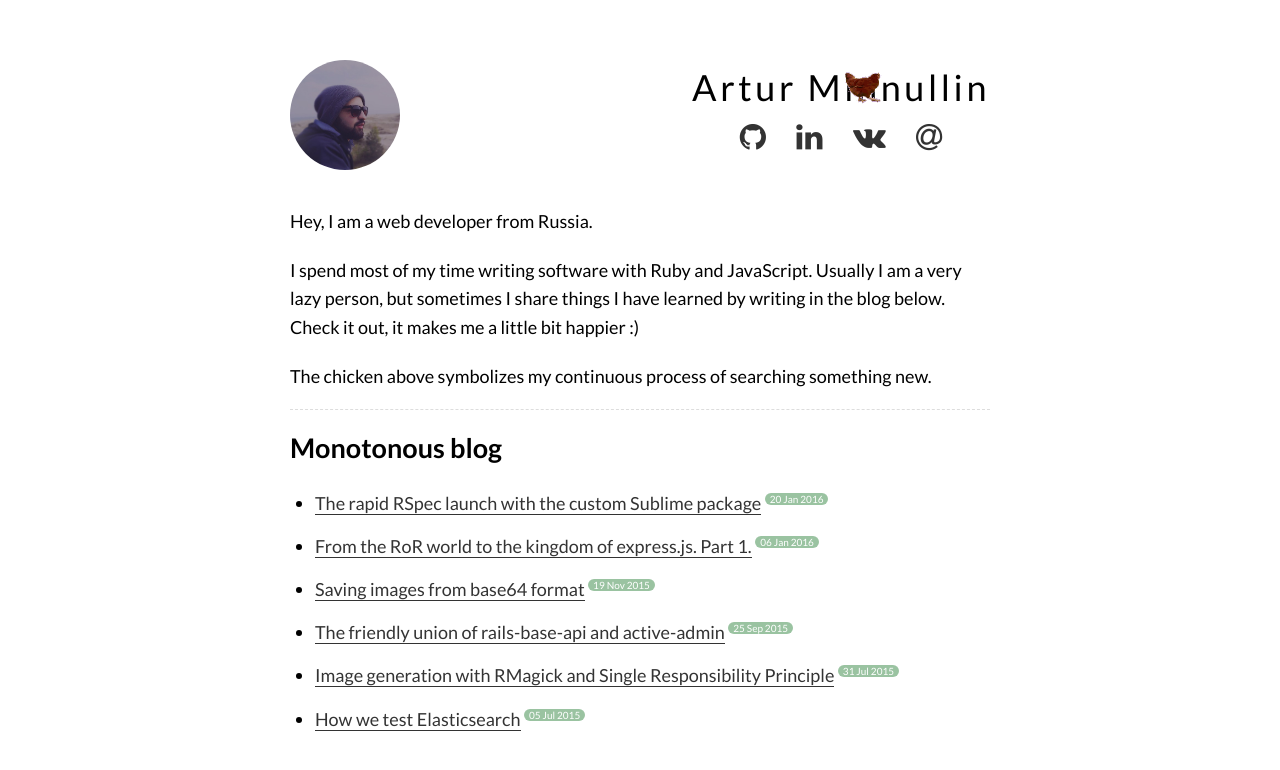
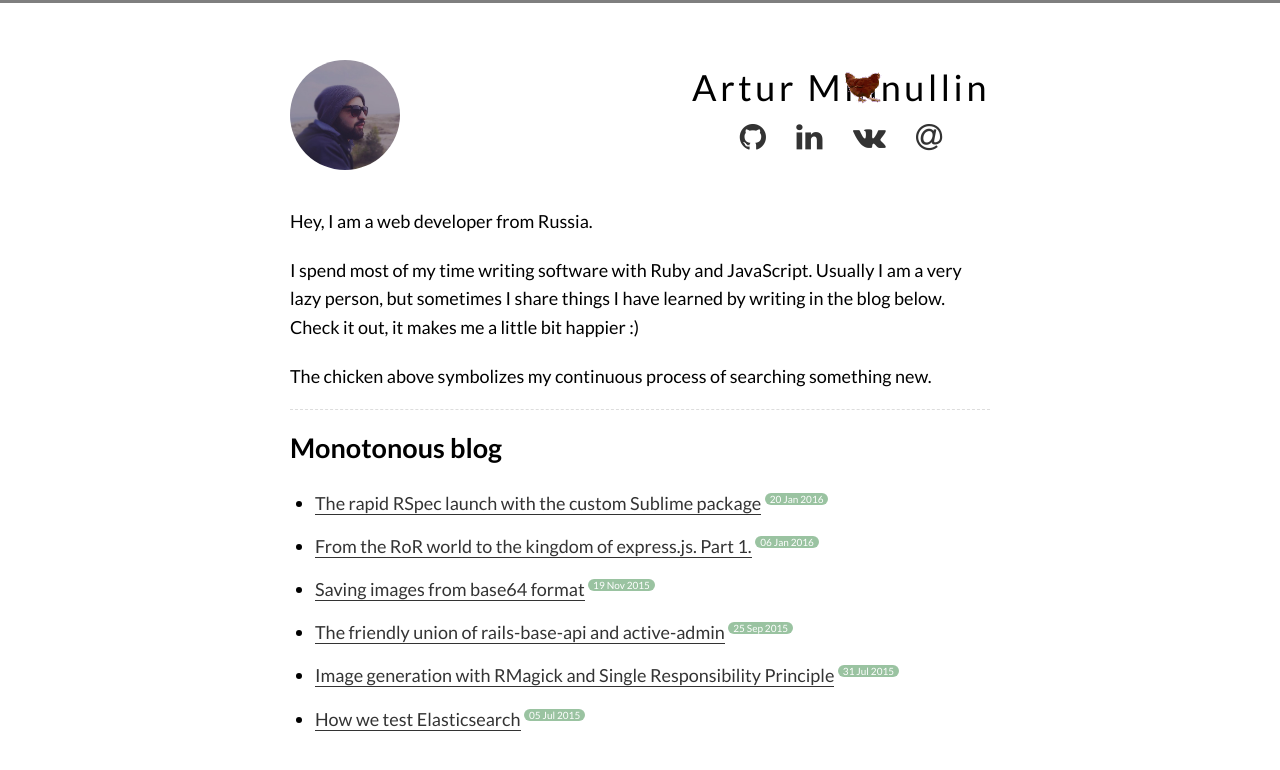
Before and after one commit to ArturMinnullin/arturminnullin.github.io, a Jekyll site: the page built from index.html, in a window 1280 px wide. Shown: the top 770 px of the page. Built offline with Jekyll 4.4.1, drawn with Linux system fonts in a browser that asks for light colours; nearby versions of some CDN libraries; Markdown is read by kramdown in place of the engine named in the settings.

Commit message:
Add the body top line

```diff
--- a/_sass/core/_base.scss
+++ b/_sass/core/_base.scss
@@ -1,5 +1,15 @@
 body {
   font: normal normal 18px/1.5 $font-family;
+}
+
+body::before {
+  content: "";
+  position: absolute;
+  top: 0;
+  left: 0;
+  right: 0;
+  height: 3px;
+  background-color: $text-color-hover;
 }
 
 a {
```
